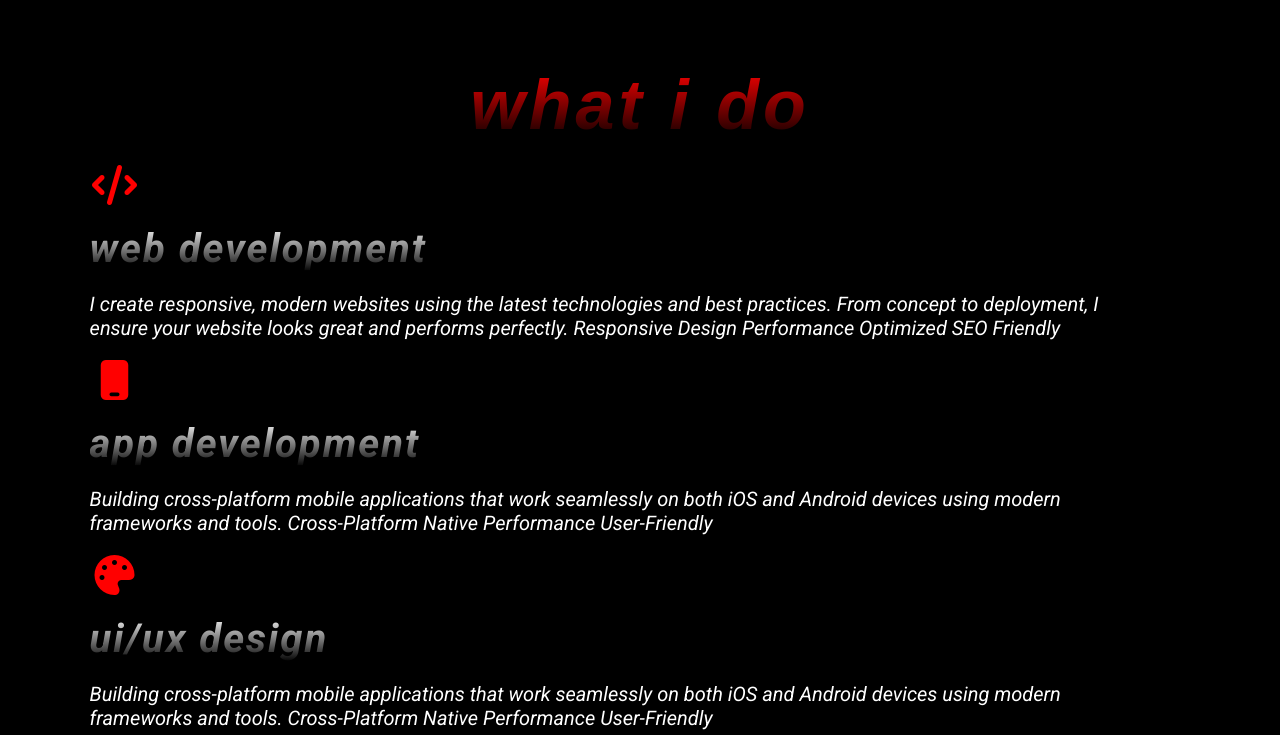
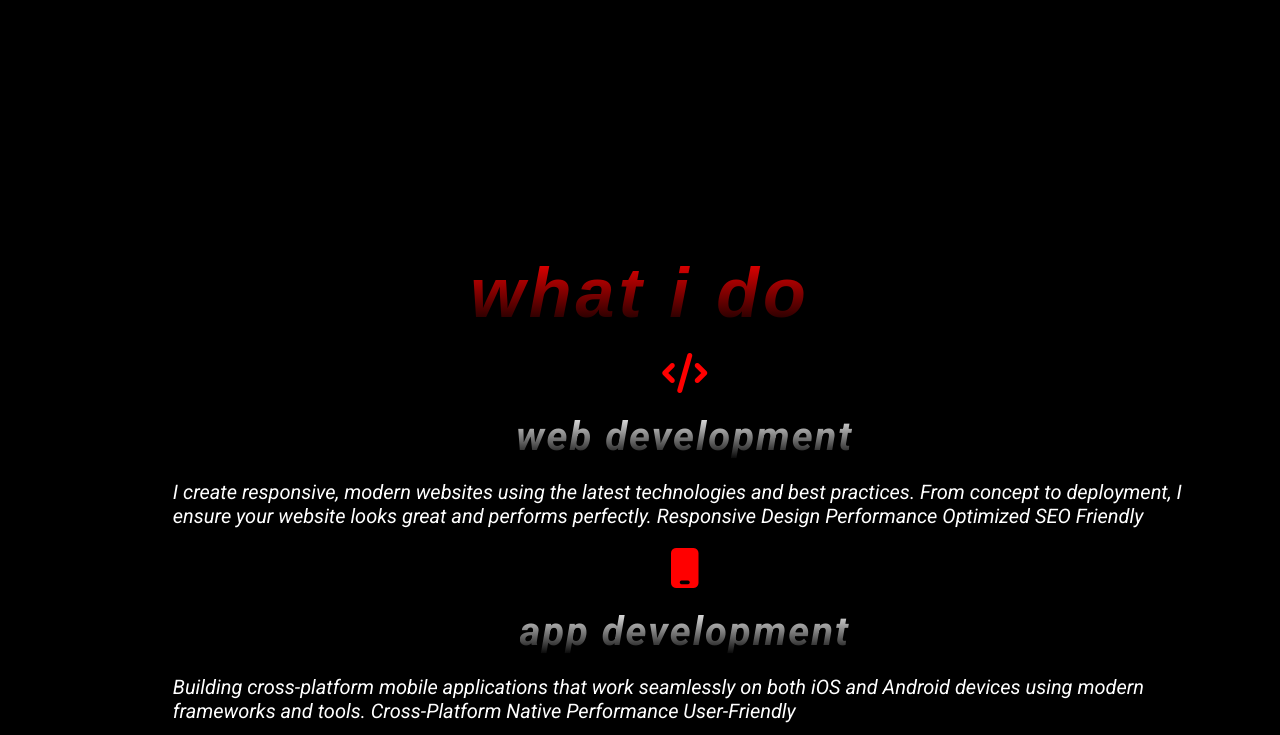
Before and after one commit to Pushparajraj/iconic-port, a plain HTML site: page index.html in a window 1280 px wide. Shown: the part 2645-3380 px from the top of the page. Drawn offline with Linux system fonts and the light colour scheme; a web font is replaced by a local one.

Commit message:
today file is again modified

```diff
--- a/myresume.css
+++ b/myresume.css
@@ -628,11 +628,14 @@ position: relative;
 
 }
 .fourthpage{
-       height: 100vh;
+       height: 130vh;
     width: 100%;
     display: flex;
     flex-direction: column;
     gap: 20px;
+
+    align-items: center;
+    justify-content: center;
 
 }
 .web{
```
